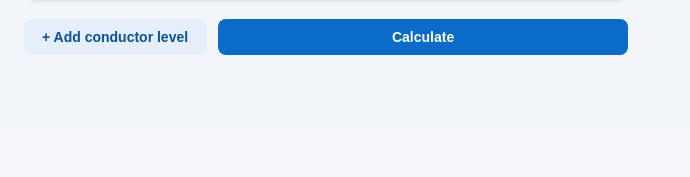
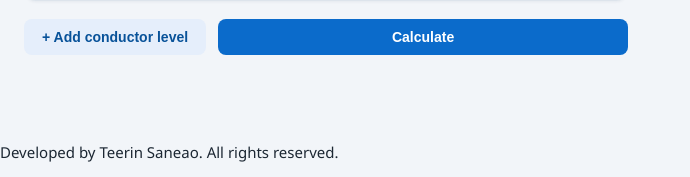
Before and after one commit to terinneao/pole-load, a Flask app: page / in a window 1280 px wide. Shown: the part 1413-1590 px from the top of the page, without its empty margins (0-690 px from the left). Before the commit the page ends 1468 px from the top, so only its background shows below. Run offline with Flask 3, Linux system fonts and the light colour scheme; data comes from the database, SQL or seed files in the repository.

Commit message:
first commit

```diff
--- a/templates/index.html
+++ b/templates/index.html
@@ -154,7 +154,7 @@
     </div>
   </div>
 </template>
-
+<p class="warning-text"> Developed by Teerin Saneao. All rights reserved.</p>
 <div id="print-sheet"></div>
 
 <script src="{{ url_for('static', filename='app.js') }}"></script>
```
